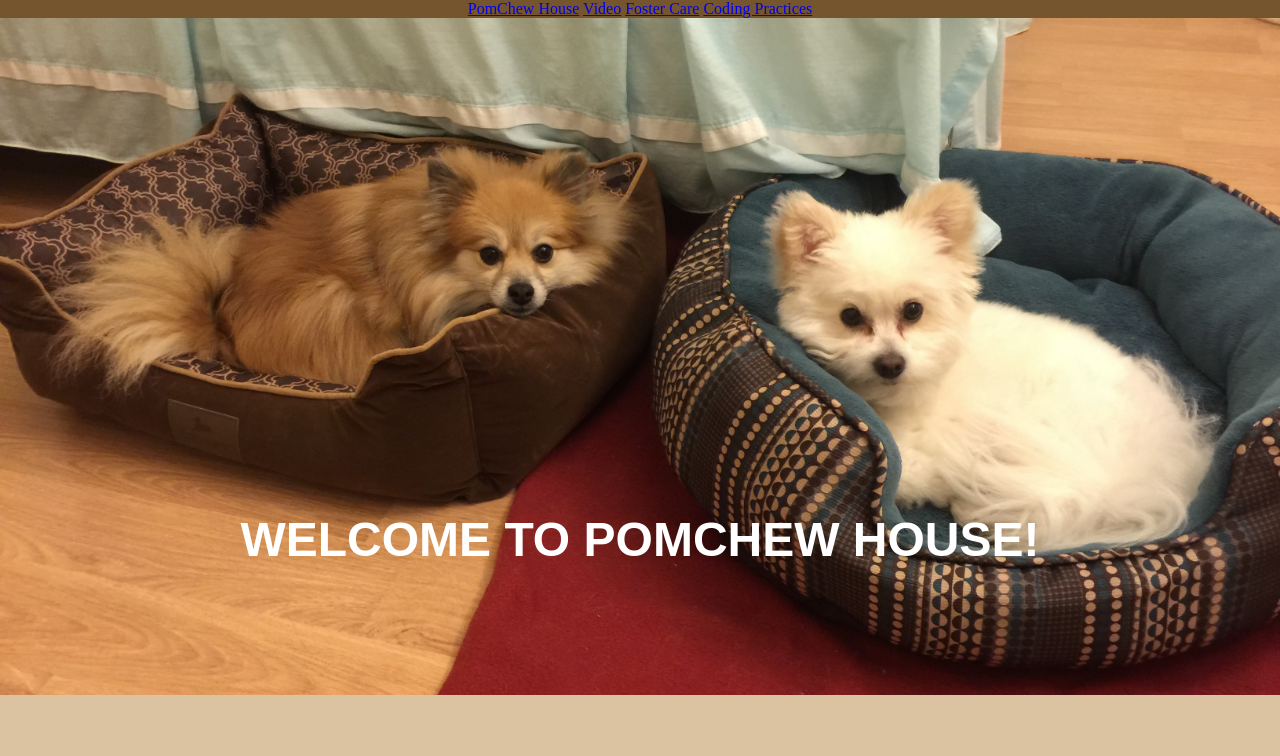
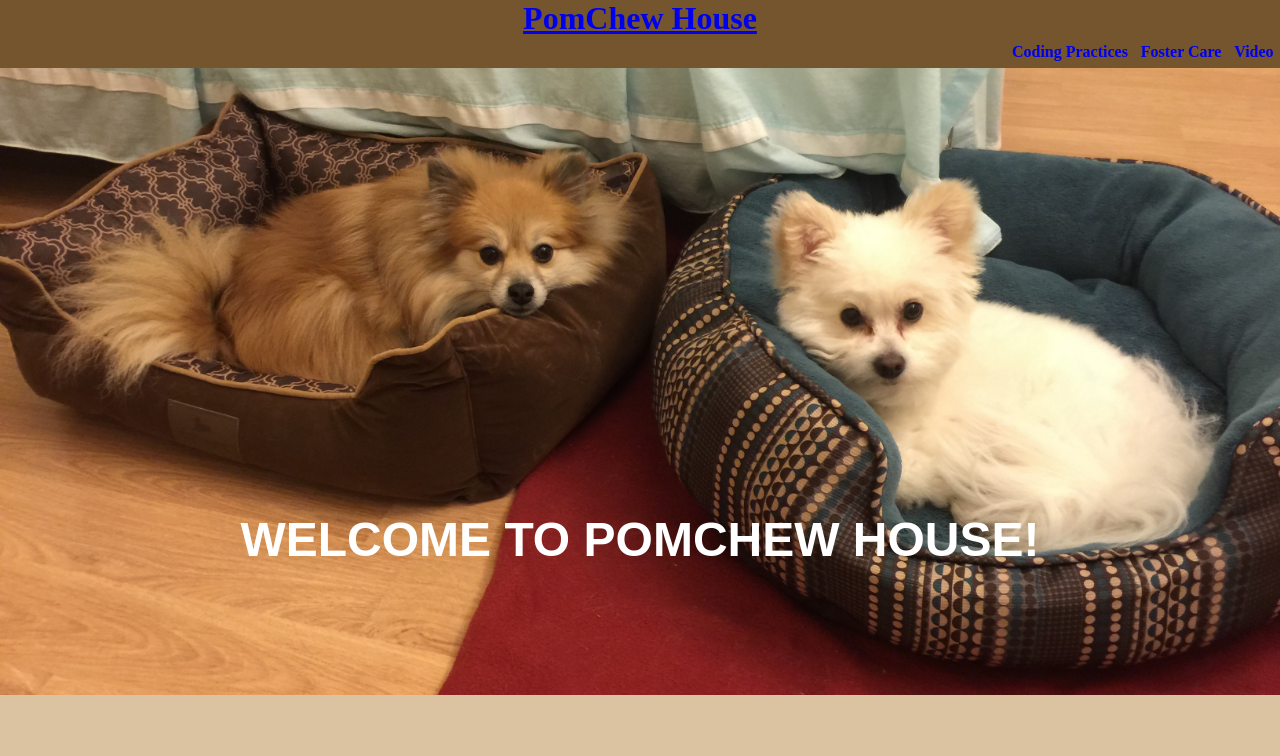
Before and after one commit to whiteclouda/whiteclouda.github.io, a plain HTML site: page index.html in a window 1280 px wide. Shown: the top 756 px of the page. Drawn offline with Linux system fonts and the light colour scheme.

Commit message:
Update index.html

```diff
--- a/index.html
+++ b/index.html
@@ -12,10 +12,10 @@
 	</head>
 	<body>
 		<header>
-			<a href="index.html">PomChew House</a>
-			<a href="video/video.html">Video</a>
-			<a href="fosters/fosters.html">Foster Care</a>
-			<a href="practices/practices.html">Coding Practices</a>
+			<a href="index.html"><h1>PomChew House</h1></a>
+			<a href="video/video.html"><h2>Video</h2></a>
+			<a href="fosters/fosters.html"><h2>Foster Care</h2></a>
+			<a href="practices/practices.html"><h2>Coding Practices</h2></a>
 		</header>
 		<h1 class="welcome">Welcome to PomChew House!</h2>
 		<div class="paragraph">
```
